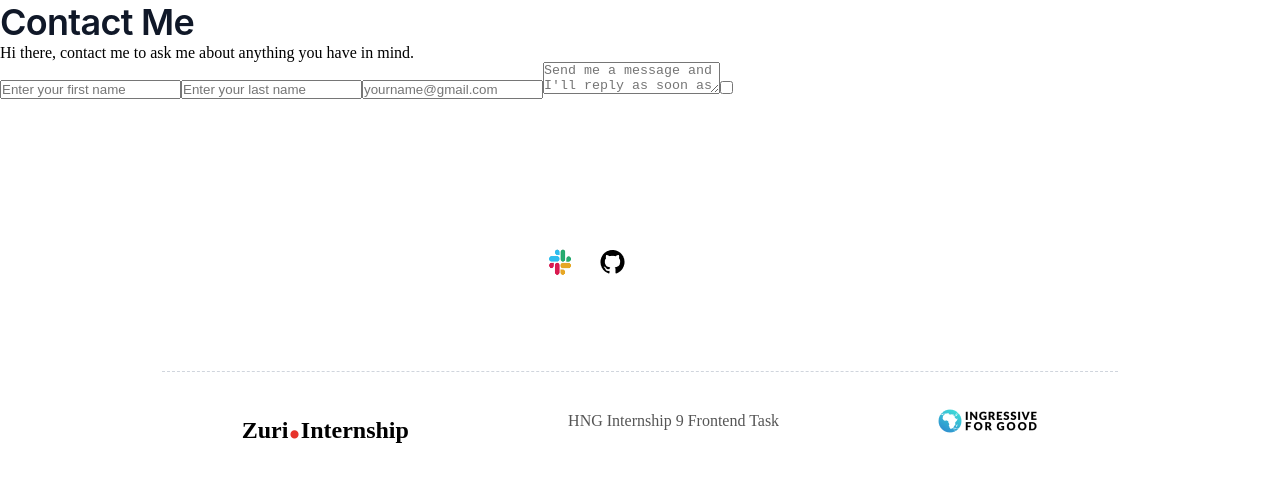
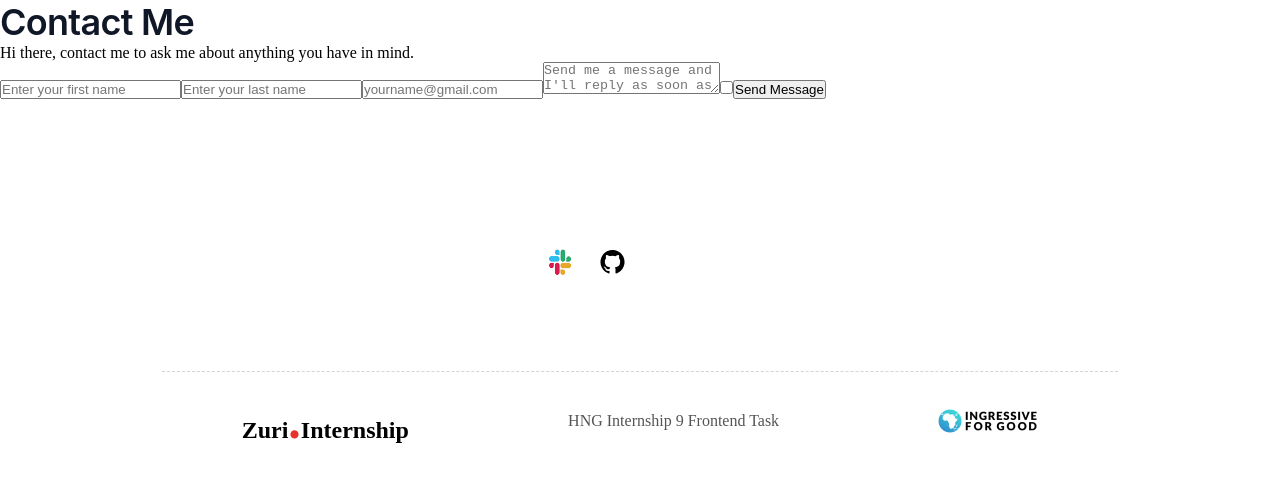
Before and after one commit to michado2019/HNG-internship-task1, a React (Create React App) app: page /contact in a window 1280 px wide. Shown: the top 482 px of the page. Built offline with nearby package versions, Linux system fonts and the light colour scheme.

Commit message:
feat: Submission added to the form in the Contact.jsx

```diff
--- a/src/components/pages/Contact.jsx
+++ b/src/components/pages/Contact.jsx
@@ -28,7 +28,8 @@ export default function Contact() {
           id="email"
         />
         <textarea placeholder="Send me a message and I&#39;ll reply as soon as possible" className="contactInput" id='message' />
-        <input type='checkbox' id='btn__submit' />
+        <input type="checkbox" id="checkbox" name="" value="" />
+        <button className="contactInput" id='btn__submit'>Send Message</button>
       </form>
     </div>
   );
```
